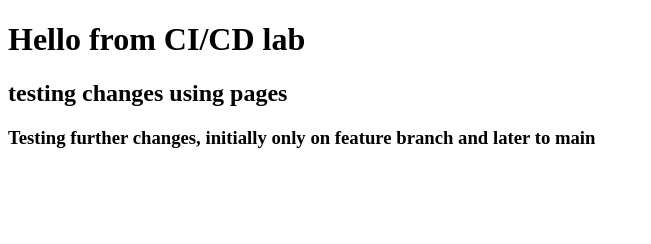
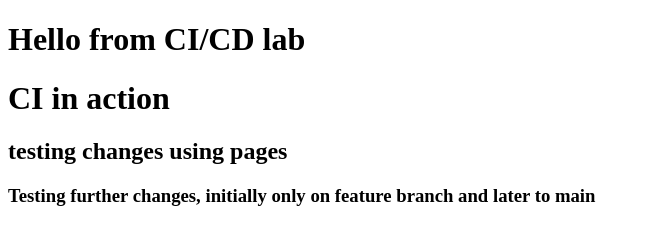
Before and after one commit to devp01/gittest, a website: page index.html in a window 1280 px wide. Shown: the whole page, without its empty margins (0-651 px from the left). Drawn offline with Linux system fonts and the light colour scheme.

Commit message:
changes to index

```diff
--- a/index.html
+++ b/index.html
@@ -3,6 +3,7 @@
   <head><meta charset="utf-8"><title>CI/CD Lab</title></head>
   <body>
     <h1 id="greeting">Hello from CI/CD lab</h1>
+    <h1> CI in action </h1>
     <h2> testing changes using pages </h2>
     <h3> Testing further changes, initially only on feature branch and later to main</h3>
     <script src="main.js"></script>
```
